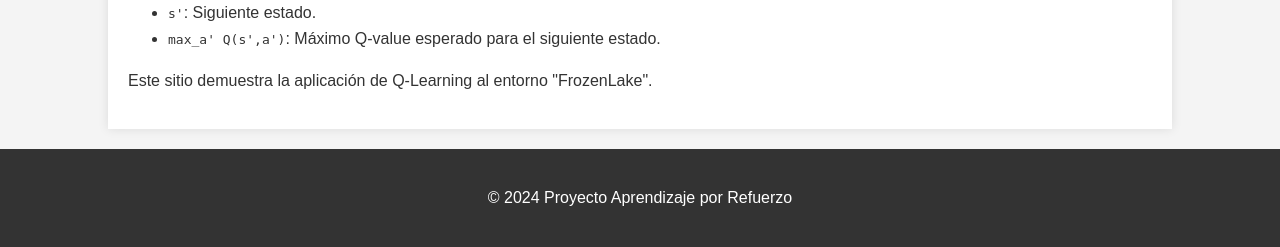
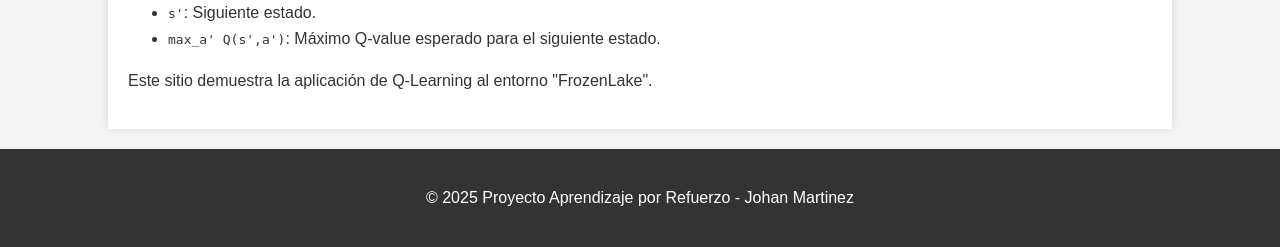
Before and after one commit to Lando18tinez/JohanMartinez_AprendizajeRefuerzo, a Flask app: page / in a window 1280 px wide. Shown: the part 818-1065 px from the top of the page. Run offline with Flask 3, Linux system fonts and the light colour scheme.

Commit message:
Actualizar año de copyright en el pie de página a 2025 y agregar nombre del autor

```diff
--- a/templates/layout.html
+++ b/templates/layout.html
@@ -19,7 +19,7 @@
         {% block content %}{% endblock %}
     </div>
     <footer>
-        <p>© 2024 Proyecto Aprendizaje por Refuerzo</p>
+        <p>© 2025 Proyecto Aprendizaje por Refuerzo - Johan Martinez</p>
     </footer>
 </body>
 </html>
```
